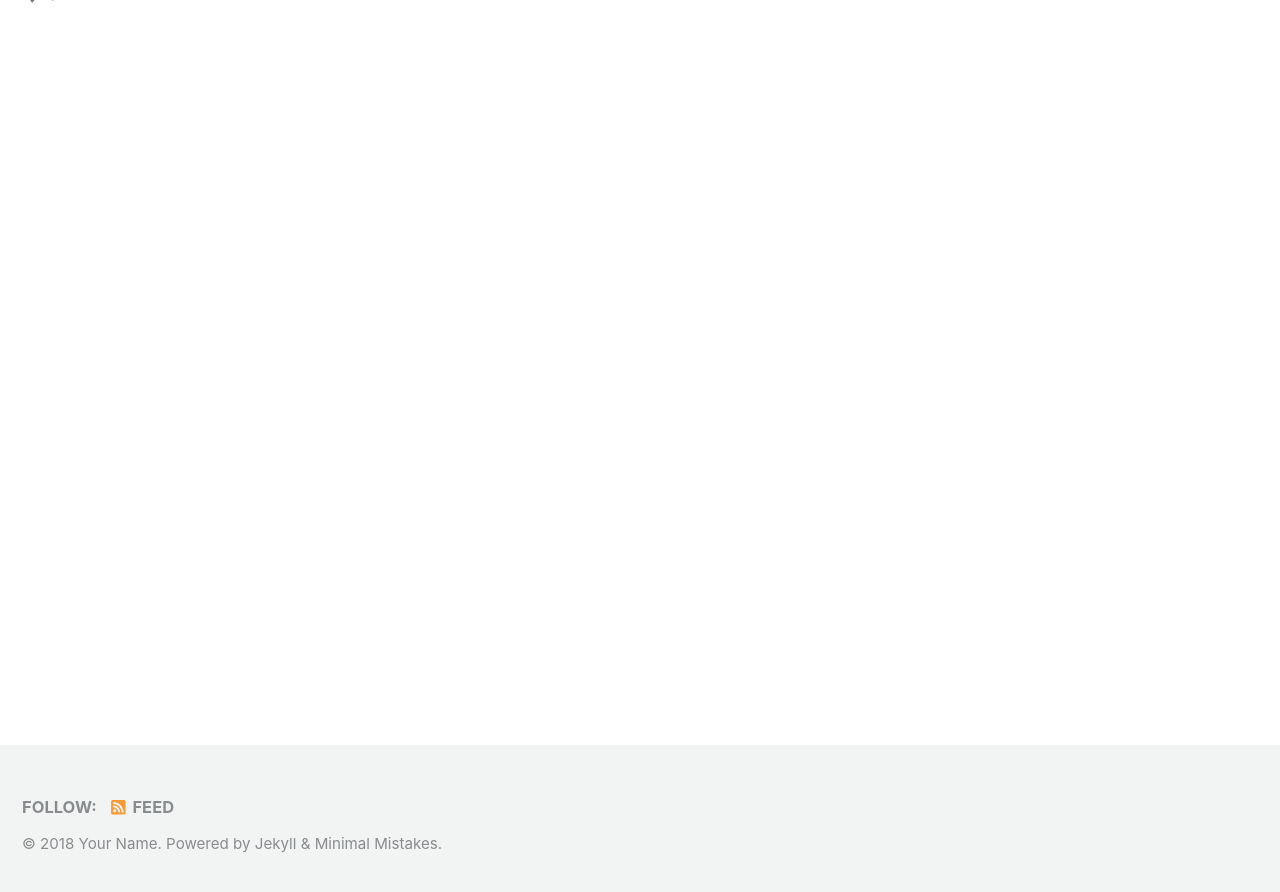
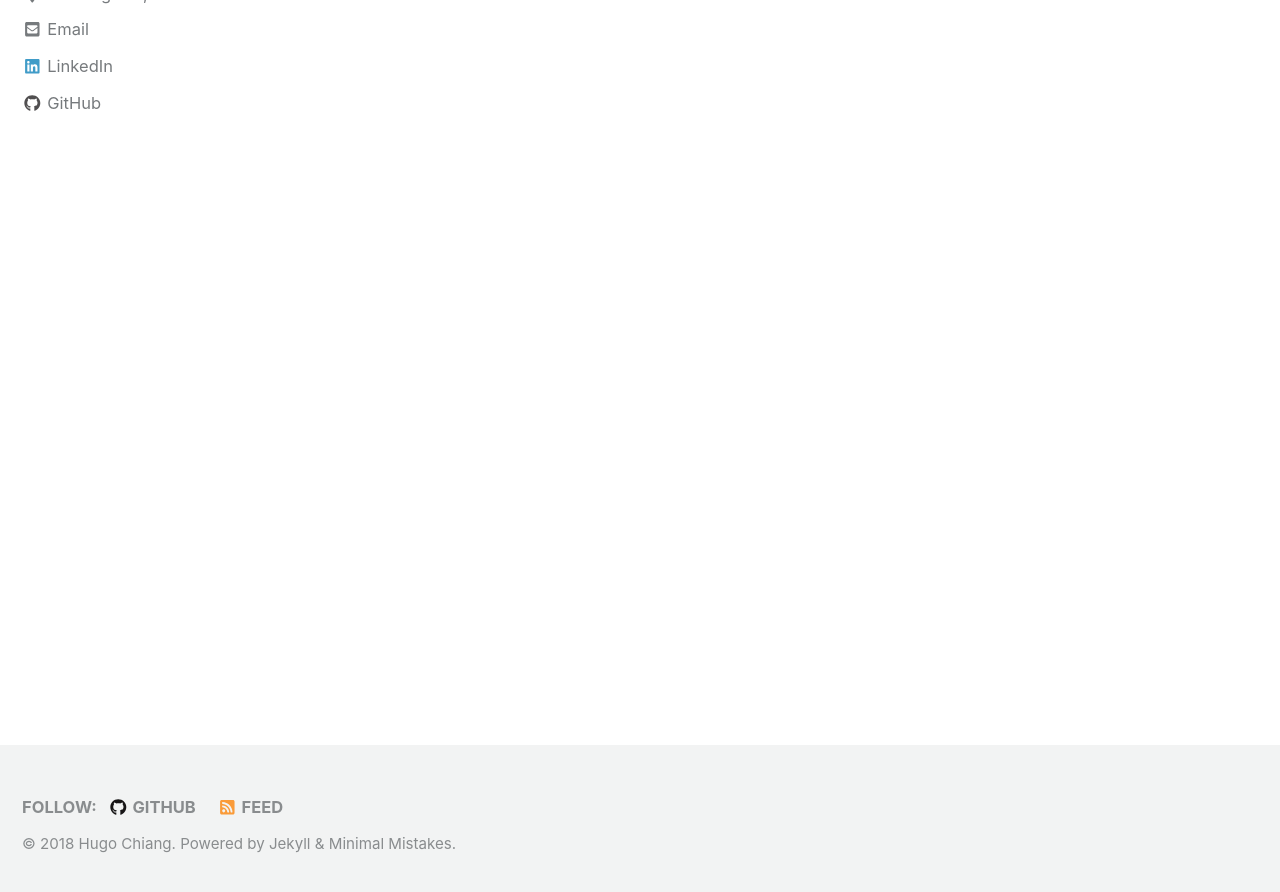
Before and after one commit to hugos0910/hugos090.github.io, a Jekyll site: the page built from index.html, in a window 1280 px wide and 900 px high, scrolled down 253 px. Shown: the top 892 px of the window. Built offline with Jekyll 4.4.1, drawn with Linux system fonts in a browser that asks for light colours; nearby versions of some CDN libraries; the list of posts is cut into pages by our own code; some of the changed text lies outside the part shown.

Commit message:
Edit _config.yml

```diff
--- a/_config.yml
+++ b/_config.yml
@@ -9,10 +9,10 @@ minimal_mistakes_skin    : "default" # "air", "aqua", "contrast", "dark", "dirt"
 
 # Site Settings
 locale                   : "en-US"
-title                    : "Site Title"
+title                    : "Hugo Chiang"
 title_separator          : "-"
-name                     : "Your Name"
-description              : "An amazing website."
+name                     : "Hugo Chiang"
+description              : "Data Science Portfolio."
 url                      : # the base hostname & protocol for your site e.g. "https://mmistakes.github.io"
 baseurl                  : # the subpath of your site, e.g. "/blog"
 repository               : # GitHub username/repo-name e.g. "mmistakes/minimal-mistakes"
@@ -90,11 +90,11 @@ analytics:
 
 # Site Author
 author:
-  name             : "Your Name"
+  name             : "Hugo Chiang"
   avatar           : # path of avatar image, e.g. "/assets/images/bio-photo.jpg"
-  bio              : "I am an amazing person."
-  location         : "Somewhere"
-  email            :
+  bio              : "Data scientist in the making"
+  location         : "Los Angeles, CA"
+  email            : "hugochiang0990@gmail.com"
   uri              :
   home             : # null (default), "absolute or relative url to link to author home"
   bitbucket        :
@@ -103,13 +103,13 @@ author:
   flickr           :
   facebook         :
   foursquare       :
-  github           :
+  github           : "https://github.com/hugos0910"
   gitlab           :
   google_plus      :
   keybase          :
   instagram        :
   lastfm           :
-  linkedin         : # "john-doe-12345678" (the last part of your profile url, e.g. https://www.linkedin.com/in/john-doe-12345678)
+  linkedin         : "hugo-chiang-27378259"
   pinterest        :
   soundcloud       :
   stackoverflow    : # "123456/username" (the last part of your profile url, e.g. https://stackoverflow.com/users/123456/username)
@@ -259,3 +259,11 @@ defaults:
       comments: # true
       share: true
       related: true
+
+  # _pages
+  - scope:
+      path: ""
+      type: pages
+    values:
+      layout: single
+      author_profile: true
```
